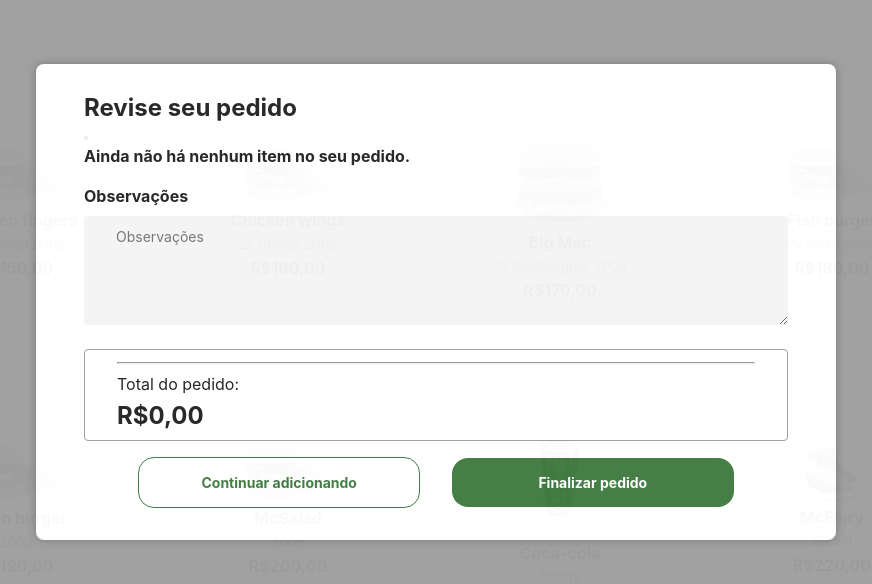
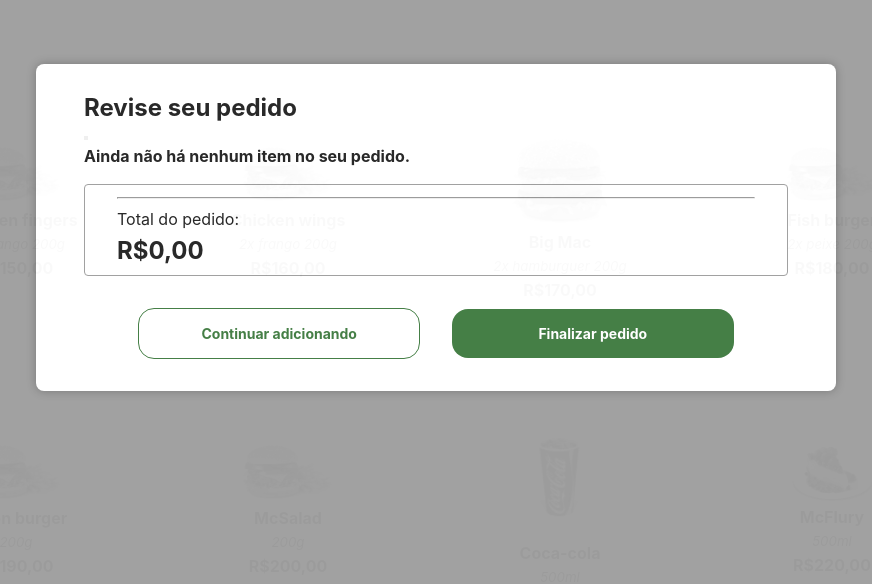
Before and after one commit to andresdslima/devio, a React (Vite) app: page / in a window 1280 px wide. Both pictures are taken after a click on the button "Revisar pedido". Shown: the part 526-1110 px from the top of the page, without its empty margins (204-1076 px from the left). Built offline with nearby package versions, Linux system fonts and the light colour scheme.

Commit message:
refactor: move comments input to payment page

```diff
--- a/src/components/ModalProducts/index.tsx
+++ b/src/components/ModalProducts/index.tsx
@@ -44,15 +44,6 @@ export default function ModalProducts({ showModal, setShowModal }: ModalProps) {
 								<strong>R${product.price}</strong>
 							</div>
 						))}
-					<S.SObsContainer>
-						<h4>Observações</h4>
-						<textarea
-							name="comment"
-							id="comment"
-							rows={5}
-							placeholder="Observações"
-						/>
-					</S.SObsContainer>
 					<S.STotalContainer>
 						{products.length !== 0 &&
 							products.map(product => (
@@ -70,7 +61,9 @@ export default function ModalProducts({ showModal, setShowModal }: ModalProps) {
 					<S.SButton
 						color="#fff"
 						type="button"
-						onClick={() => setShowModal(false)}
+						onClick={() => {
+							setShowModal(false);
+						}}
 					>
 						Continuar adicionando
 					</S.SButton>
@@ -79,7 +72,6 @@ export default function ModalProducts({ showModal, setShowModal }: ModalProps) {
 						type="button"
 						onClick={() => {
 							setShowModal(false);
-							// dispatch(
 							navigate('/pagamento');
 						}}
 					>
--- a/src/components/ModalProducts/styled.ts
+++ b/src/components/ModalProducts/styled.ts
@@ -90,28 +90,6 @@ export const SSubcontainer = styled.div`
 	}
 `;
 
-export const SObsContainer = styled.div`
-	display: flex;
-	flex-direction: column;
-	justify-content: center;
-	gap: 0;
-	margin-bottom: 1rem;
-
-	h4 {
-		margin-top: 1rem;
-	}
-
-	textarea {
-		border-radius: 0.25rem;
-		border: none;
-		padding: 0.75rem 2rem;
-		background-color: #f4f4f4;
-		margin: 0.5rem auto;
-		font-size: 0.875rem;
-		width: 100%;
-	}
-`;
-
 export const SButton = styled(Button)<ButtonProps>`
 	background-color: ${props => props.color};
 	color: ${props => (props.color === '#125c13' ? '#fff' : '#125c13')};
@@ -148,6 +126,7 @@ export const STotalContainer = styled.div`
 	border: 1px solid #9f9f9f;
 	border-radius: 0.25rem;
 	padding: 0.75rem 2rem;
+	margin: 1rem 0;
 
 	& > div {
 		display: flex;
```
